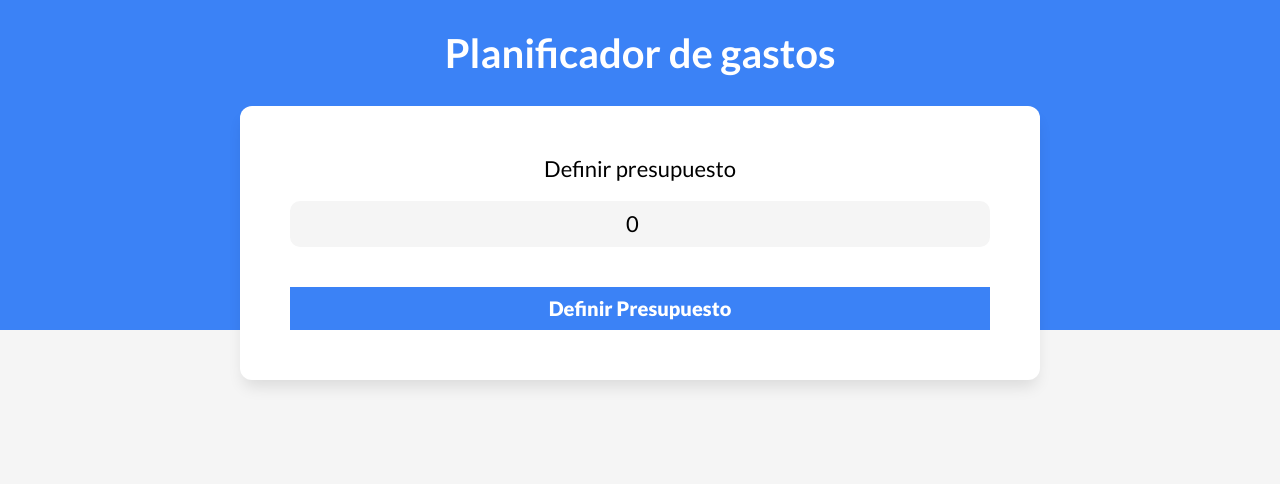
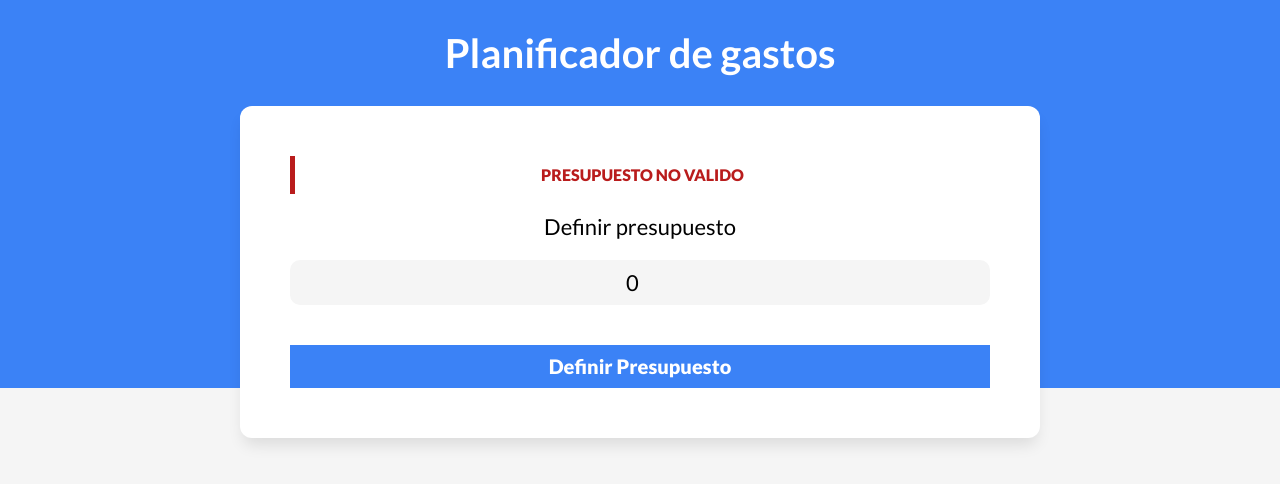
Before and after one commit to abel994/admin-gastos, a Vue app: page / in a window 1280 px wide. Both pictures are taken after a click on the input "Definir Presupuesto". Shown: the top 484 px of the page. Built offline with nearby package versions, Linux system fonts and the light colour scheme.

Commit message:
108. Mostrando una alerta de error si el presupuesto es invalido

```diff
--- /dev/null
+++ b/src/components/Alerta.vue
@@ -0,0 +1,21 @@
+<template>
+    <div
+        class="alerta"
+    >
+        <slot></slot>
+    </div>
+</template>
+
+<style scoped>
+    .alerta{
+        padding: 1rem;
+        font-weight: 900;
+        text-transform: uppercase;
+        font-size: 1.6rem;
+        text-align: center;
+        background-color: var(--blanco);
+        border-left: .5rem solid #B91C1C;
+        color: #B91C1C;
+        margin-bottom: 2rem;
+    }
+</style>
--- a/src/components/Presupuesto.vue
+++ b/src/components/Presupuesto.vue
@@ -1,12 +1,18 @@
 <script setup>
 import { ref } from 'vue';
+import Alerta from './Alerta.vue';
 
 const presupuesto = ref(0)
+const error = ref ('')
 
 const definirPresupuesto = () => {
 
     if(presupuesto.value <= 0 ){
-        console.log("Presupuesto no valido")
+        error.value = "Presupuesto no valido"
+
+        setTimeout(()=>{
+            error.value = ''
+        },3000)
     }
 
 
@@ -19,6 +25,13 @@ const definirPresupuesto = () => {
         class="presupuesto"
         @submit.prevent = "definirPresupuesto"
     >
+
+        <Alerta
+            v-if="error"
+        >
+            {{ error }}
+        </Alerta>
+
         <div class="campo">
             <label for="">Definir presupuesto</label>
             <input
```
